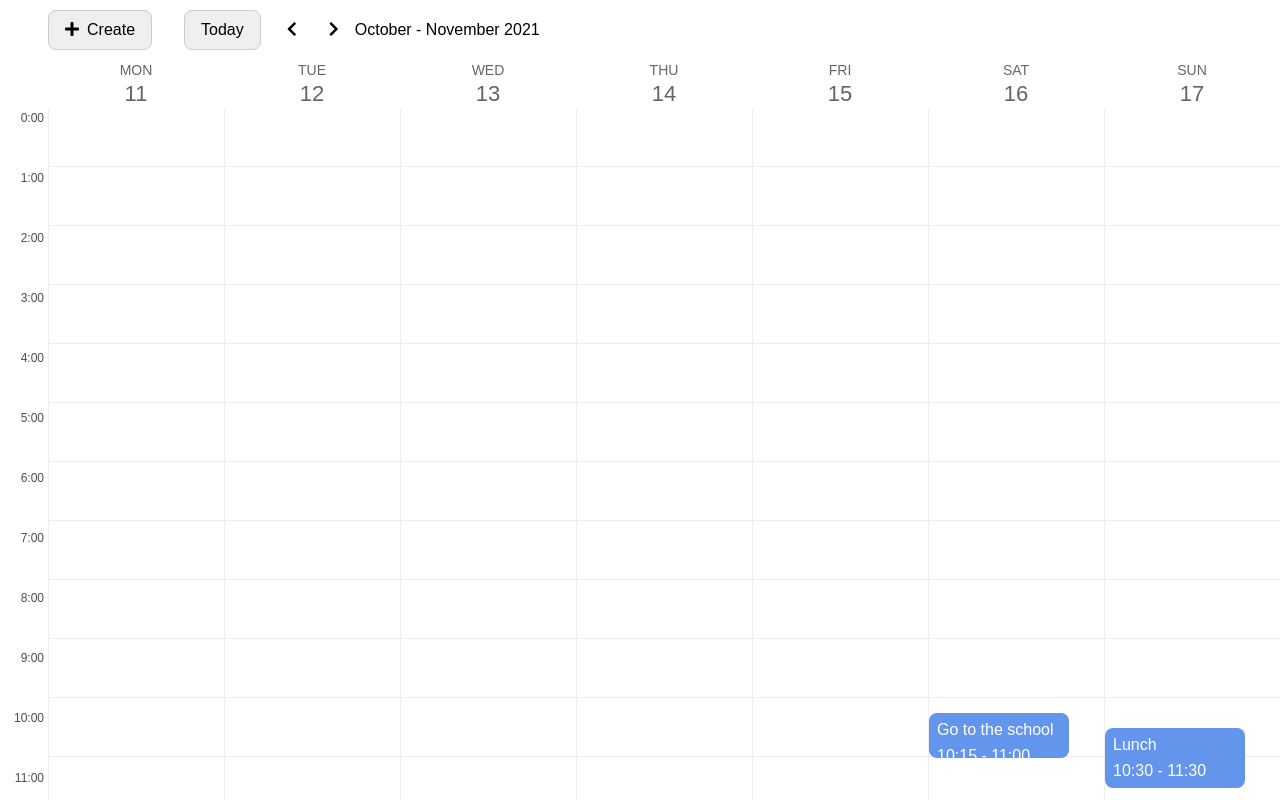
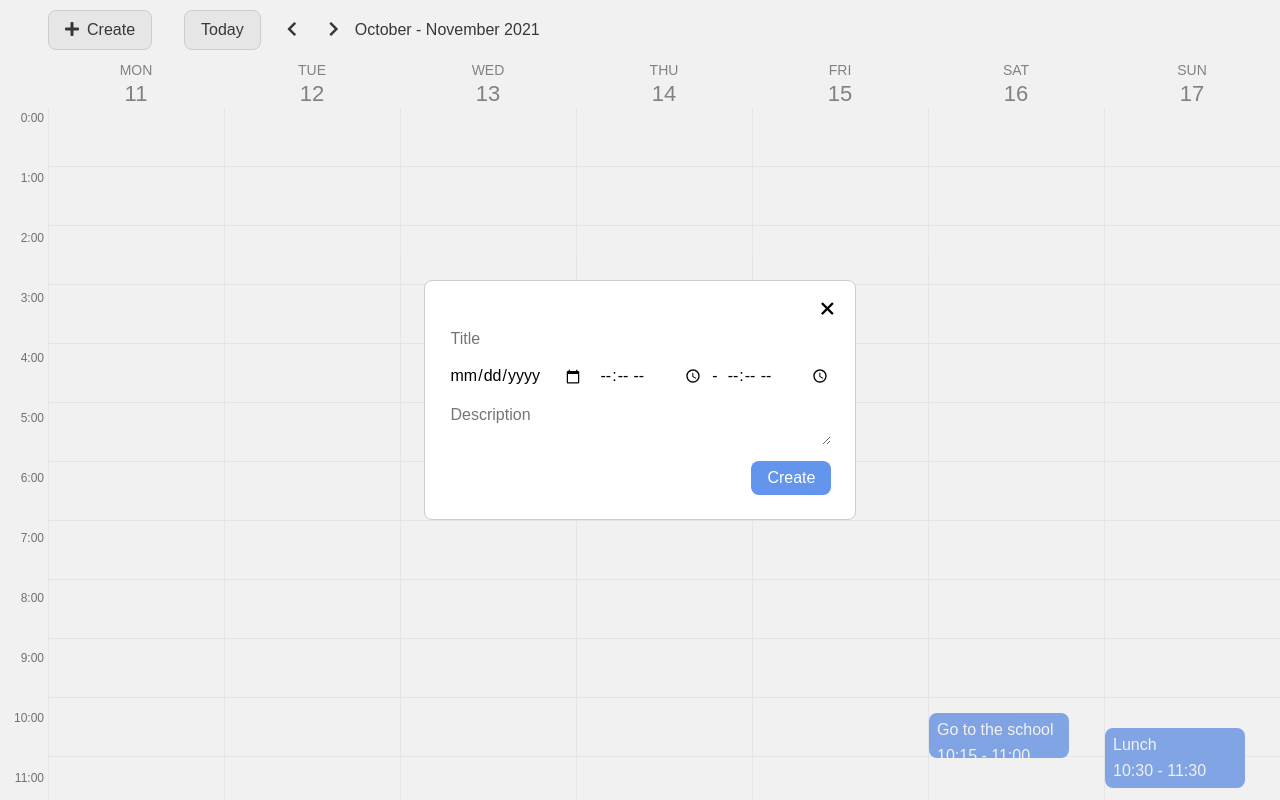
Before and after one commit to Rmorhub/Calendar-react, a React app in the folder calendar/: page / in a window 1280 px wide. Both pictures are taken after a click on the button "Create". Built offline with nearby package versions, Linux system fonts and the light colour scheme.

Commit message:
calendar

```diff
--- a/calendar/src/App.jsx
+++ b/calendar/src/App.jsx
@@ -1,6 +1,7 @@
 import React, { useState } from 'react';
 import Header from './components/header/Header.jsx';
 import Calendar from './components/calendar/Calendar.jsx';
+import Modal from './components/modal/Modal.jsx';
 
 import { getWeekStartDate, generateWeekRange } from './utils/dateUtils.js';
 
@@ -21,8 +22,14 @@ const App = () => {
 
   const weekDates = generateWeekRange(getWeekStartDate(currentDate));
 
+  const [createdWindow, setCreatedWindow] = useState(false);
   const createEventBtn = () => {
-    console.log('used');
+    setCreatedWindow(true);
+  };
+  console.log(createdWindow);
+
+  const closeEventBtn = () => {
+    setCreatedWindow(false);
   };
 
   return (
@@ -35,6 +42,7 @@ const App = () => {
         createEventBtn={createEventBtn}
       />
       <Calendar weekDates={weekDates} />
+      {createdWindow ? <Modal closeEventBtn={closeEventBtn} /> : null}
     </>
   );
 };
--- a/calendar/src/components/calendar/Calendar.jsx
+++ b/calendar/src/components/calendar/Calendar.jsx
@@ -14,11 +14,7 @@ class Calendar extends Component {
 
   render() {
     const { weekDates } = this.props;
-    const today = new Date();
-    const actualEvents = events.filter(event => event.dateTo > today);
-    const closedEvents = events.filter(event => event.dateTo < today);
-    console.log(actualEvents);
-    console.log(closedEvents);
+    console.log(this.state.events);
 
     return (
       <section className="calendar">
@@ -26,7 +22,7 @@ class Calendar extends Component {
         <div className="calendar__body">
           <div className="calendar__week-container">
             <Sidebar />
-            <Week weekDates={weekDates} events={actualEvents} />
+            <Week weekDates={weekDates} events={this.state.events} />
           </div>
         </div>
       </section>
--- a/calendar/src/components/modal/Modal.jsx
+++ b/calendar/src/components/modal/Modal.jsx
@@ -1,6 +1,6 @@
-import React, { Component } from "react";
+import React, { Component } from 'react';
 
-import "./modal.scss";
+import './modal.scss';
 
 class Modal extends Component {
   render() {
@@ -8,14 +8,11 @@ class Modal extends Component {
       <div className="modal overlay">
         <div className="modal__content">
           <div className="create-event">
-            <button className="create-event__close-btn">+</button>
+            <button className="create-event__close-btn" onClick={this.props.closeEventBtn}>
+              +
+            </button>
             <form className="event-form">
-              <input
-                type="text"
-                name="title"
-                placeholder="Title"
-                className="event-form__field"
-              />
+              <input type="text" name="title" placeholder="Title" className="event-form__field" />
               <div className="event-form__time">
                 <input type="date" name="date" className="event-form__field" />
                 <input
@@ -25,11 +22,7 @@ class Modal extends Component {
                   onChange={this.handleChange}
                 />
                 <span>-</span>
-                <input
-                  type="time"
-                  name="endTime"
-                  className="event-form__field"
-                />
+                <input type="time" name="endTime" className="event-form__field" />
               </div>
               <textarea
                 name="description"
```
